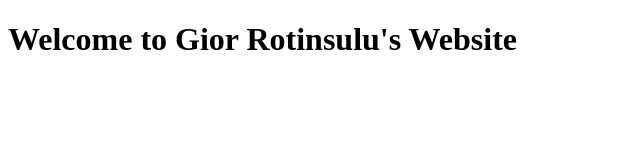
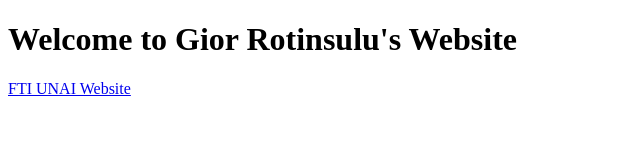
Before and after one commit to 2381042/giorsheva, a plain HTML site: page index.html in a window 1280 px wide. Shown: the whole page, without its empty margins (0-640 px from the left). Drawn offline with Linux system fonts and the light colour scheme.

Commit message:
added a linkn to FTI UNAI Website

```diff
--- a/index.html
+++ b/index.html
@@ -7,5 +7,6 @@
 </head>
 <body>
     <h1>Welcome to Gior Rotinsulu's Website</h1>
+    <a href="https://fti.unai.edu/">FTI UNAI Website</a>
 </body>
 </html>
```
